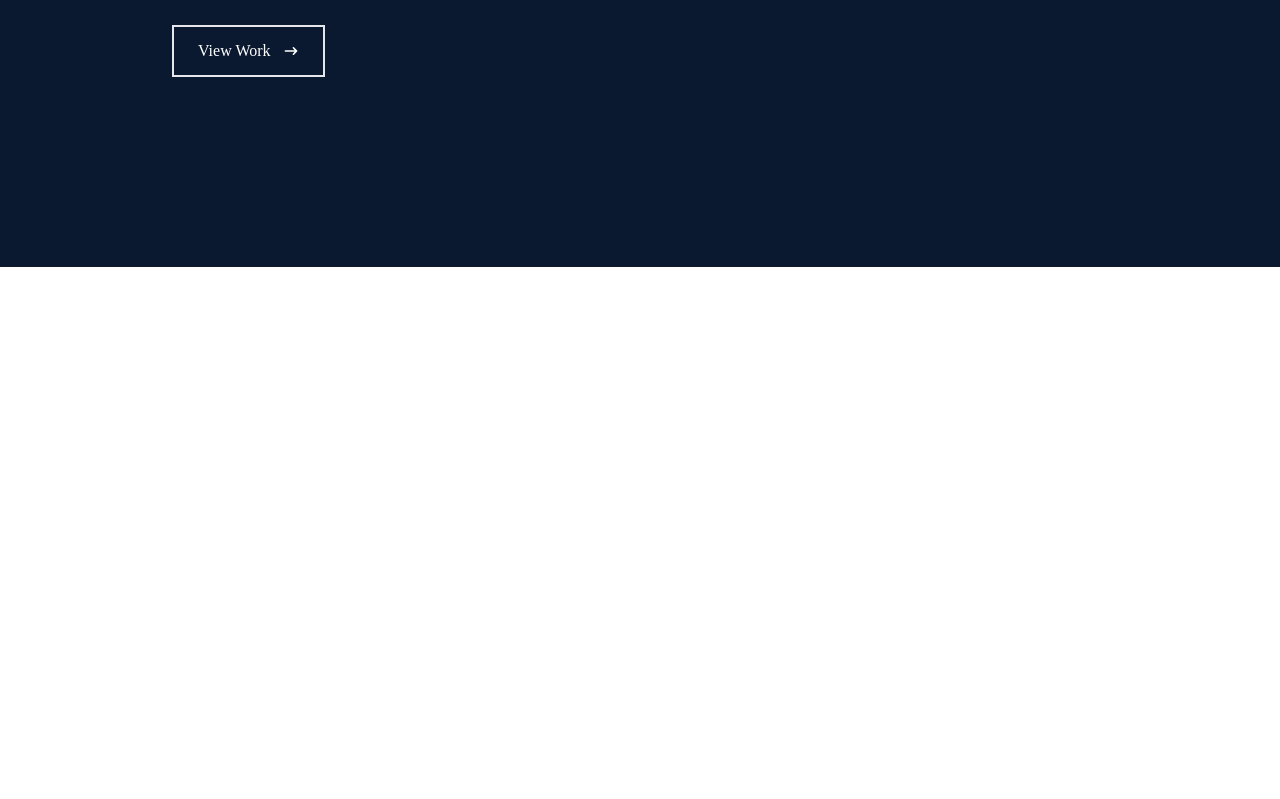
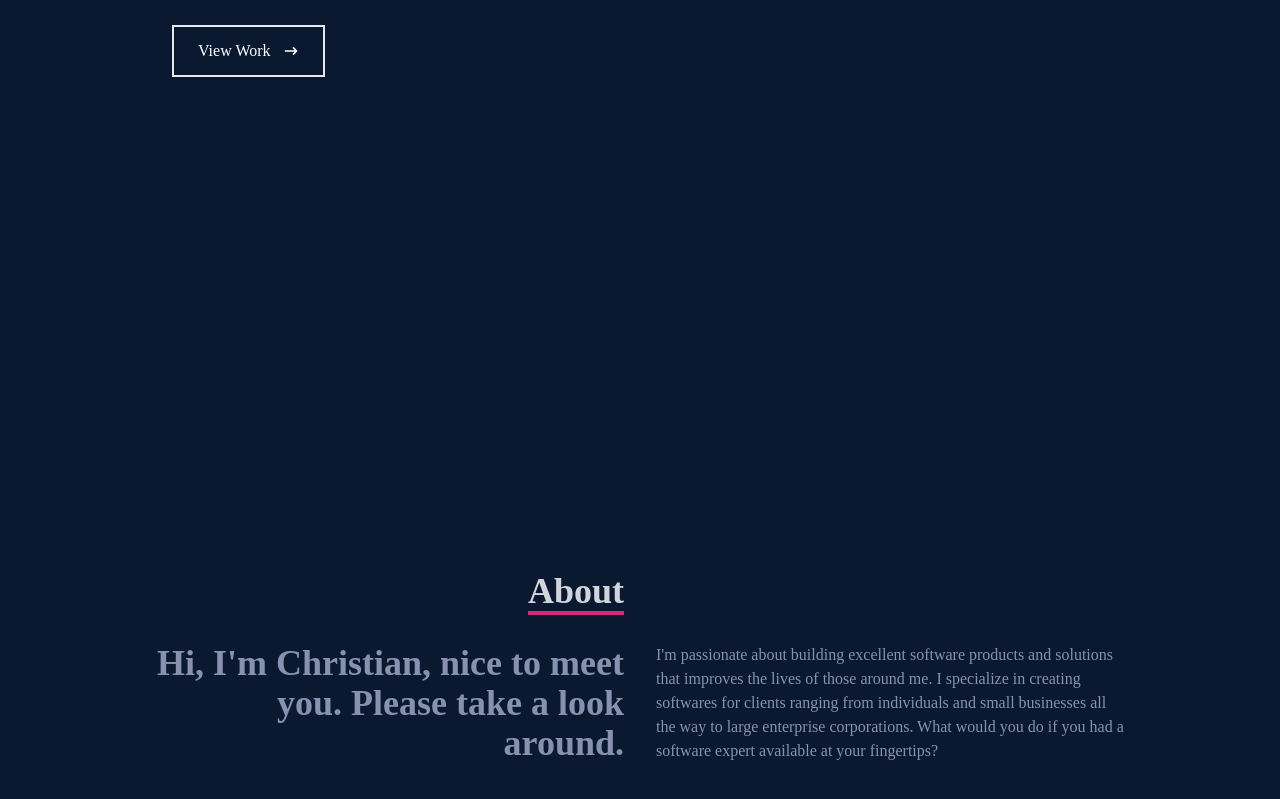
Before and after one commit to kwado-tech/portfolio-react-app, a React (Create React App) app: page / in a window 1280 px wide. Shown: the part 533-1332 px from the top of the page. Before the commit the page ends 800 px from the top, so only its background shows below. Built offline with nearby package versions, Linux system fonts and the light colour scheme.

Commit message:
Created & designed about component.

```diff
--- a/src/App.js
+++ b/src/App.js
@@ -1,3 +1,4 @@
+import About from "./components/About";
 import Home from "./components/Home";
 import Navbar from "./components/Navbar";
 
@@ -6,6 +7,7 @@
     <div>
       <Navbar />
       <Home />
+      <About />
     </div>
   );
 }
--- /dev/null
+++ b/src/components/About.jsx
@@ -0,0 +1,32 @@
+import React from 'react';
+
+const About = () => {
+    return (
+        <div name='about' className='w-full h-screen bg-[#0a192f] text-gray-300'>
+            <div className='flex flex-col justify-center items-center w-full h-full'>
+                <div className='max-w-[1000px] w-full grid grid-cols-2 gap-8'>
+                    <div className='sm:text-right pb-8 pl-4'>
+                        <p className='text-4xl font-bold inline border-b-4 border-pink-600'>About</p>
+                    </div>
+                    <div></div>
+                </div>
+                <div className='max-w-[1000px] w-full grid sm:grid-cols-2 sm:gap-8 gap-4 px-4'>
+                    <div className='sm:text-right text-4xl font-bold'>
+                        <p className='text-[#8892b0]'>Hi, I'm Christian, nice to meet you. Please take a look around.</p>
+                    </div>
+                    <div>
+                        <p className='text-[#8892b0]'>
+                            I'm passionate about building excellent software products and solutions
+                            that improves the lives of those around me. I specialize in creating
+                            softwares for clients ranging from individuals and small businesses
+                            all the way to large enterprise corporations. What would you do if you
+                            had a software expert available at your fingertips?
+                        </p>
+                    </div>
+                </div>
+            </div>
+        </div>
+    );
+}
+
+export default About;
--- a/src/components/Home.jsx
+++ b/src/components/Home.jsx
@@ -3,7 +3,7 @@
 
 const Home = () => {
     return (
-        <div className='w-full h-screen bg-[#0a192f]'>
+        <div name='home' className='w-full h-screen bg-[#0a192f]'>
             {/* container */}
             <div className='max-w-[1000px] h-full mx-auto px-8 flex flex-col justify-center'>
                 <p className='text-pink-600'>Hi, my name is</p>
```
